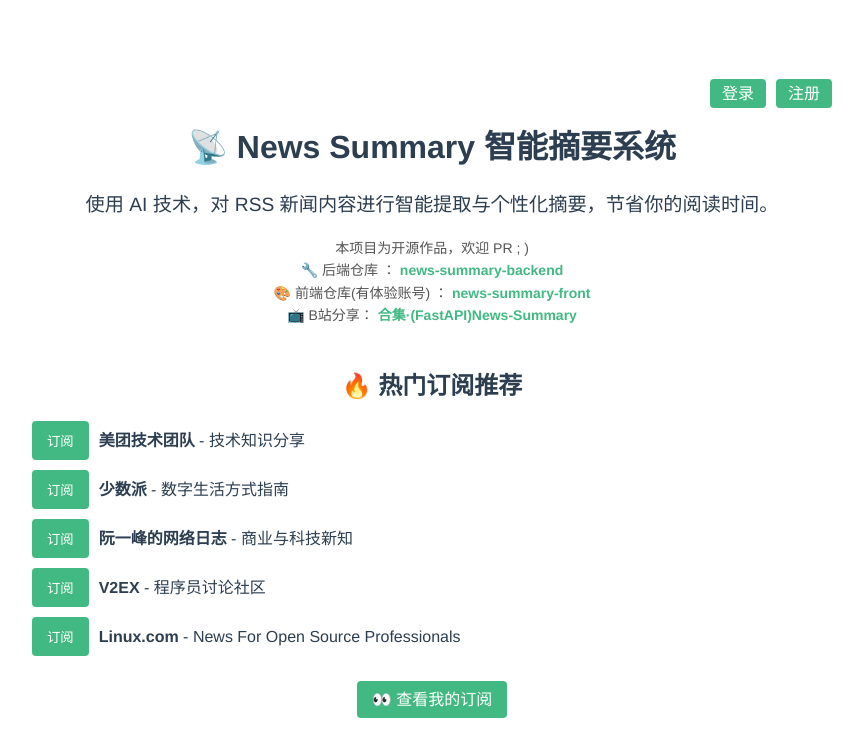
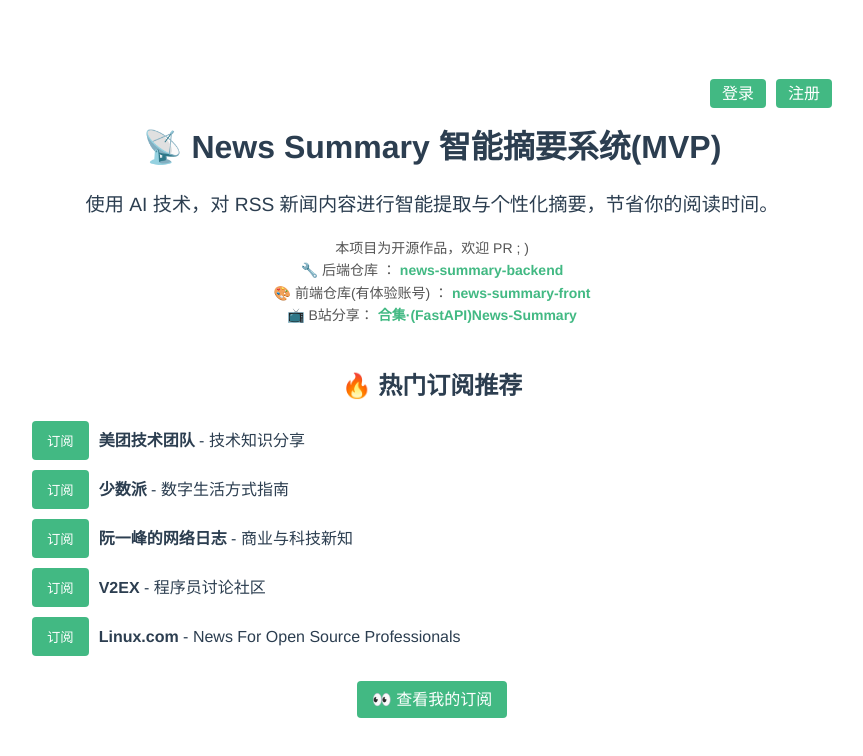
Before and after one commit to wsgggws/rss.navydev.top, a Vue app: page /#/ in a window 1280 px wide. Shown: the top 756 px of the page, without its empty margins (208-1071 px from the left). Built offline with nearby package versions, Linux system fonts and the light colour scheme; no server answers.

Commit message:
fix: svg icon and home title

```diff
--- a/src/views/Home.vue
+++ b/src/views/Home.vue
@@ -14,7 +14,7 @@
     </div>
 
     <!-- 标题和介绍 -->
-    <h1>📡 News Summary 智能摘要系统</h1>
+    <h1>📡 News Summary 智能摘要系统(MVP)</h1>
     <p class="description">
       使用 AI 技术，对 RSS 新闻内容进行智能提取与个性化摘要，节省你的阅读时间。
     </p>
```
Also changed, not shown: public/rss.svg.
